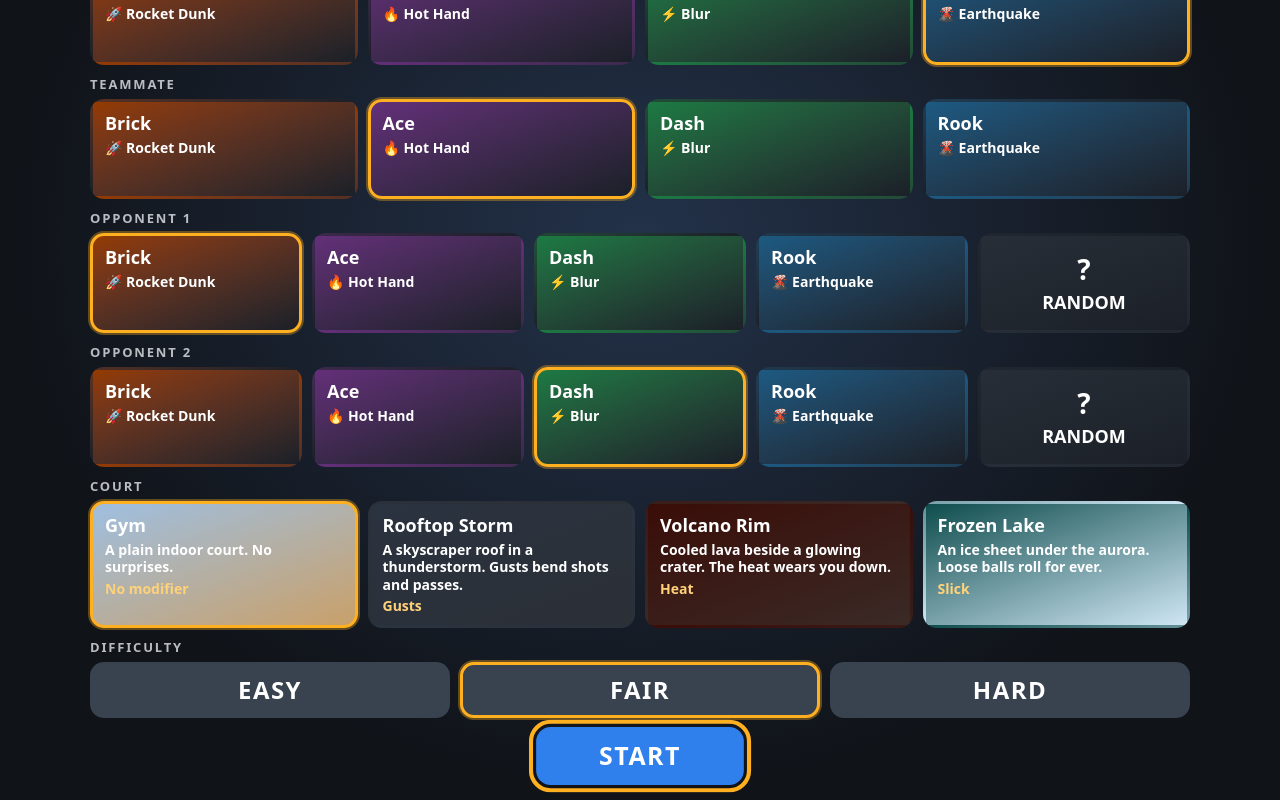
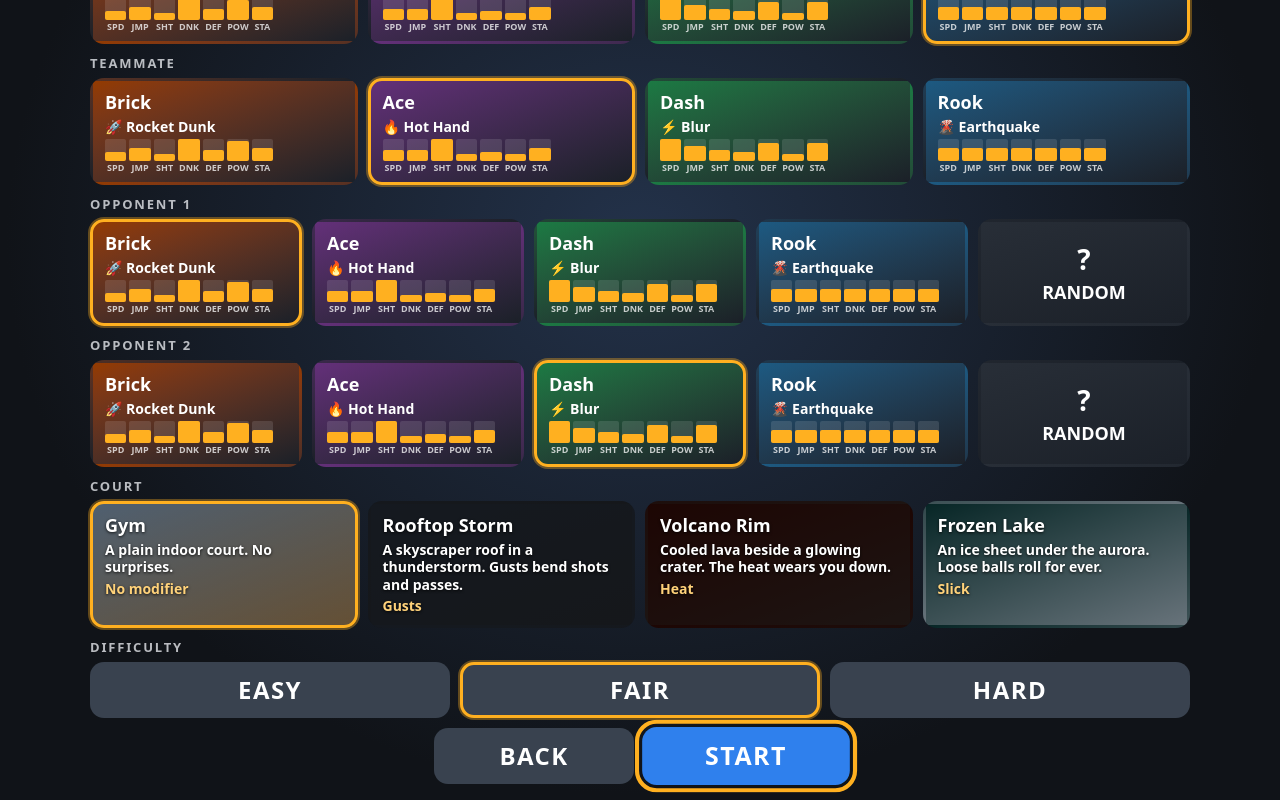
Before and after one commit to Fabio-ff/RoarBall, a website built with Vite: page index.html in a window 1280 px wide. Both pictures are taken after a click on the button "PLAY". Built offline with nearby package versions, Linux system fonts and the light colour scheme.

Commit message:
fix(ui): Setup BACK button, stat labels, court card scrim, tap focus
Co-Authored-By: Claude Sonnet 5.5 <noreply@anthropic.com>
Claude-Session: https://claude.ai/code/session_01JtcKrCXptNT4ocdP5U9a4d

```diff
--- a/src/ui/screens/setup.css
+++ b/src/ui/screens/setup.css
@@ -56,13 +56,25 @@
   display: grid;
   grid-template-columns: repeat(7, 1fr);
   gap: 3px;
-  align-items: end;
-  height: 26px;
+  align-items: stretch;
+}
+.stat-col {
+  display: flex;
+  flex-direction: column;
+  align-items: stretch;
+  gap: 2px;
+}
+.stat-label {
+  font-size: 9px;
+  line-height: 1;
+  text-align: center;
+  text-transform: uppercase;
+  opacity: 0.75;
 }
 .stat-bar {
   display: flex;
   align-items: flex-end;
-  height: 100%;
+  height: 22px;
   background: rgb(255 255 255 / 0.12);
   border-radius: 2px;
 }
@@ -86,7 +98,17 @@
     min-height: 56px;
     padding: 6px 10px;
   }
-  .setup-stats {
-    height: 18px;
+  .stat-bar {
+    height: 14px;
   }
 }
+
+.setup-actions {
+  display: flex;
+  gap: 12px;
+  flex-wrap: wrap;
+  justify-content: center;
+}
+.setup-card.is-court {
+  text-shadow: 0 1px 3px rgb(0 0 0 / 0.8);
+}
--- a/src/ui/screens/setup.ts
+++ b/src/ui/screens/setup.ts
@@ -7,6 +7,15 @@ import './setup.css';
 
 const RANDOM = 'random';
 const STAT_ORDER = ['speed', 'jump', 'shooting', 'dunking', 'defense', 'power', 'stamina'] as const;
+const STAT_LABELS: Record<(typeof STAT_ORDER)[number], string> = {
+  speed: 'SPD',
+  jump: 'JMP',
+  shooting: 'SHT',
+  dunking: 'DNK',
+  defense: 'DEF',
+  power: 'POW',
+  stamina: 'STA',
+};
 const hex = (c: number): string => `#${c.toString(16).padStart(6, '0')}`;
 
 export interface SetupCatalog {
@@ -59,10 +68,6 @@ export class SetupScreen {
     this.choice = { ...options.setup, opponentIds: [...options.setup.opponentIds] };
     this.el = document.createElement('div');
     this.el.className = 'screen screen-setup';
-    const heading = document.createElement('h2');
-    heading.className = 'screen-heading';
-    heading.textContent = 'CHOOSE YOUR TEAM';
-    this.el.appendChild(heading);
 
     ROWS.forEach(([label, field], navRow) => {
       const section = document.createElement('section');
@@ -71,6 +76,14 @@ export class SetupScreen {
       this.el.appendChild(section);
     });
 
+    const actions = document.createElement('div');
+    actions.className = 'setup-actions';
+    const back = document.createElement('button');
+    back.className = 'menu-button is-secondary';
+    back.dataset.action = 'back';
+    back.dataset.navRow = String(ROWS.length);
+    back.textContent = 'BACK';
+    back.addEventListener('click', () => options.onBack());
     const start = document.createElement('button');
     start.className = 'menu-button is-primary';
     start.dataset.action = 'start';
@@ -79,12 +92,14 @@ export class SetupScreen {
     start.addEventListener('click', () =>
       options.onStart({ ...this.choice, opponentIds: [...this.choice.opponentIds] }),
     );
-    this.el.appendChild(start);
+    actions.append(back, start);
+    this.el.appendChild(actions);
 
     this.el.addEventListener('click', (e) => {
       const card = (e.target as HTMLElement).closest<HTMLElement>('[data-field]');
       if (!card) return;
       this.select(card.dataset.field as Field, card.dataset.value ?? '');
+      card.focus();
     });
 
     parent.appendChild(this.el);
@@ -121,7 +136,7 @@ export class SetupScreen {
       return catalog.courts
         .map(
           (c) =>
-            `<button class="setup-card is-court" ${attrs(c.id)} style="background:linear-gradient(160deg, ${hex(c.skyColor)} 0%, ${hex(c.floorColor)} 100%)">` +
+            `<button class="setup-card is-court" ${attrs(c.id)} style="background:linear-gradient(rgb(0 0 0 / 0.5), rgb(0 0 0 / 0.5)), linear-gradient(160deg, ${hex(c.skyColor)} 0%, ${hex(c.floorColor)} 100%)">` +
             `<strong>${esc(c.name)}</strong><span>${esc(c.description)}</span>` +
             `<span class="setup-modifier">${esc(c.modifierName)}</span></button>`,
         )
@@ -138,7 +153,7 @@ export class SetupScreen {
     const cards = catalog.characters.map((c) => {
       const bars = STAT_ORDER.map(
         (s) =>
-          `<span class="stat-bar" title="${s} ${c.stats[s]}"><span style="height:${c.stats[s] * 10}%"></span></span>`,
+          `<span class="stat-col" title="${s} ${c.stats[s]}"><span class="stat-bar"><span style="height:${c.stats[s] * 10}%"></span></span><span class="stat-label">${STAT_LABELS[s]}</span></span>`,
       ).join('');
       return (
         `<button class="setup-card" ${attrs(c.id)} style="--card-color:${hex(c.color)}">` +
```
Also changed, not shown: tests/ui/screens/setup.test.ts (+26 -1 lines).
